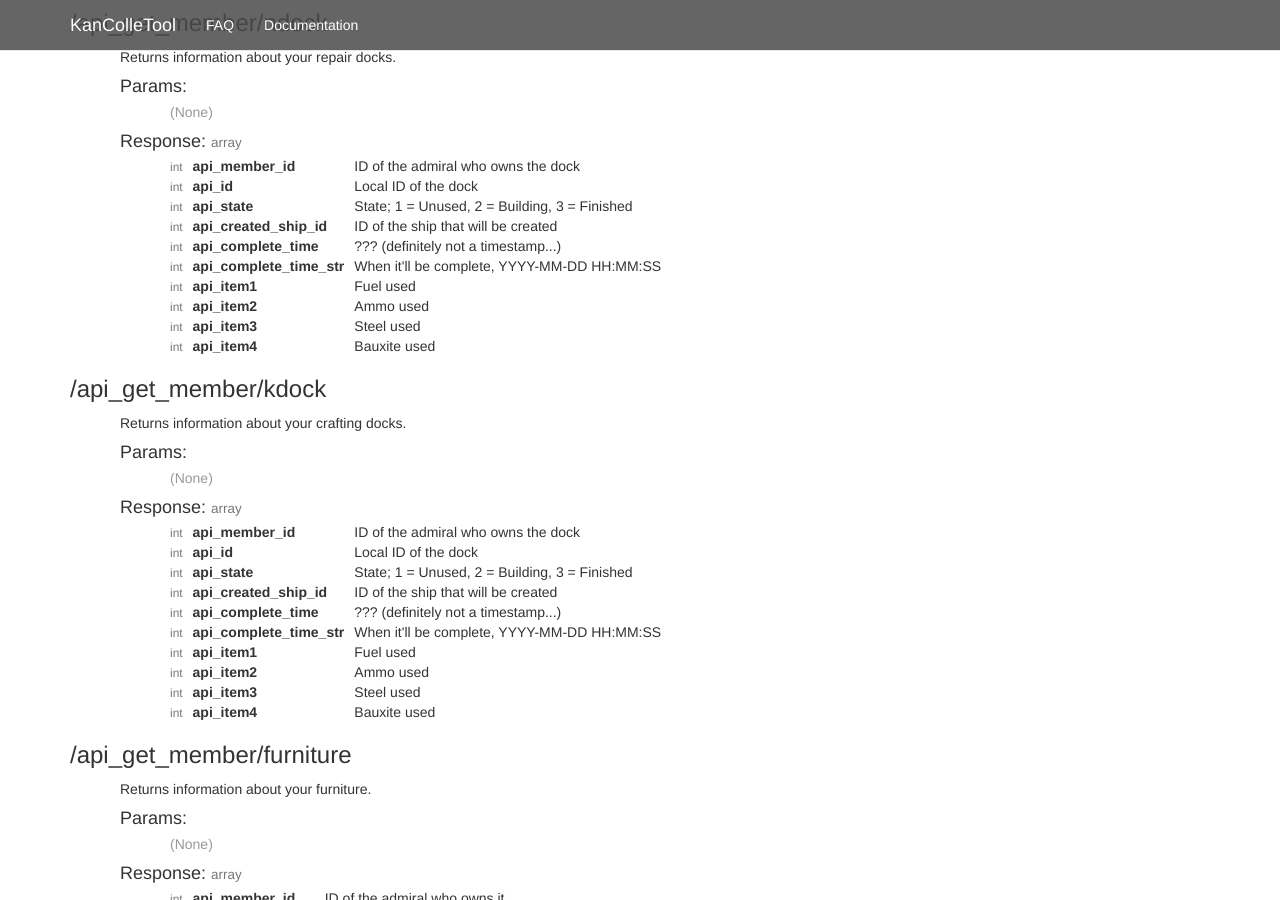
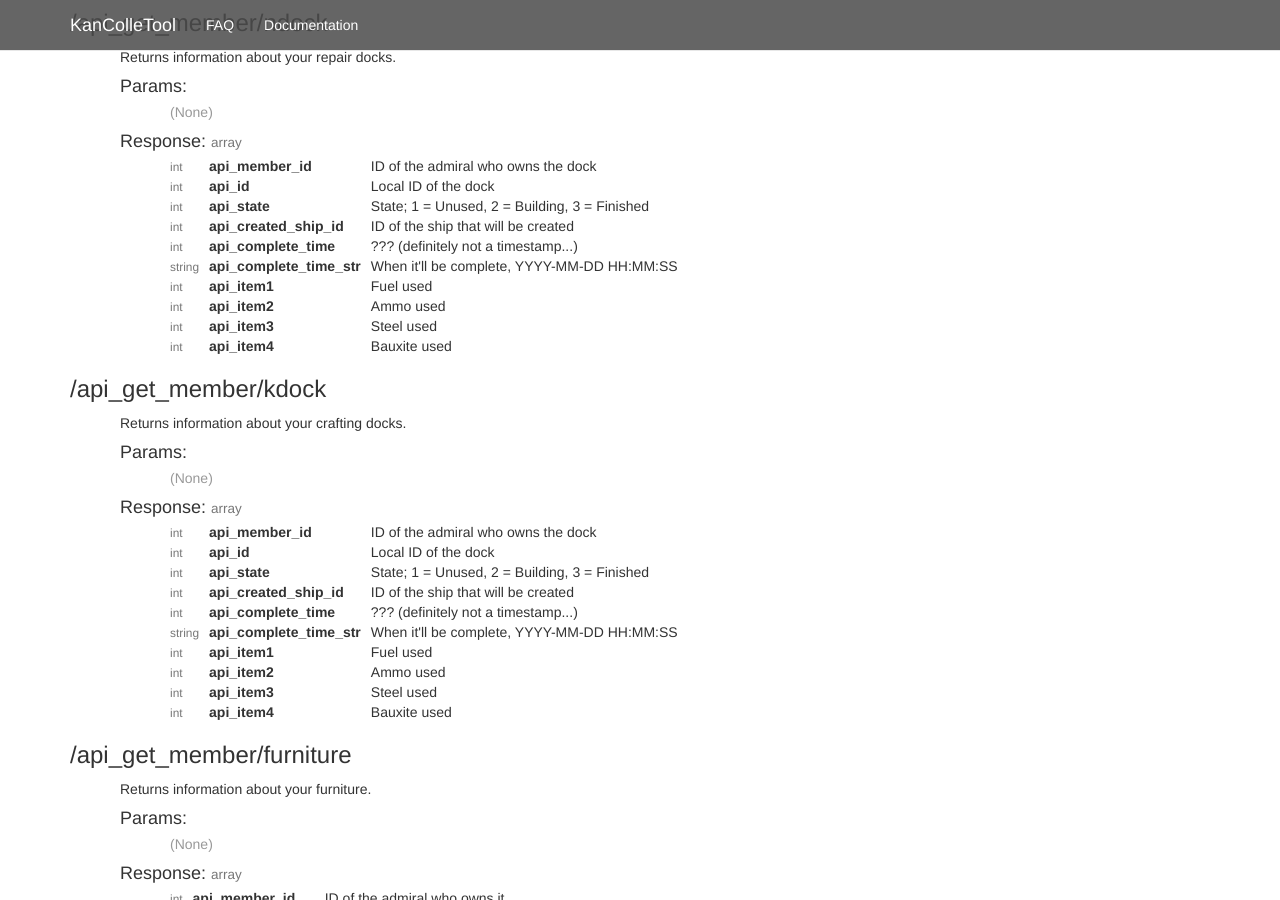
Before and after one commit to KanColleTool/kancolletool.github.io, a Jekyll site: the page built from docs/api/index.html, in a window 1280 px wide and 900 px high, scrolled down 6029 px. Built offline with Jekyll 4.4.1, drawn with Linux system fonts in a browser that asks for light colours; nearby versions of some CDN libraries; Markdown is read by kramdown in place of the engine named in the settings.

Commit message:
Wrong type

```diff
--- a/_data/api.yml
+++ b/_data/api.yml
@@ -874,7 +874,7 @@
         -
           desc: "When it'll be complete, YYYY-MM-DD HH:MM:SS"
           name: api_complete_time_str
-          type: int
+          type: string
         -
           desc: "Fuel used"
           name: api_item1
@@ -920,7 +920,7 @@
         -
           desc: "When it'll be complete, YYYY-MM-DD HH:MM:SS"
           name: api_complete_time_str
-          type: int
+          type: string
         -
           desc: "Fuel used"
           name: api_item1
```
